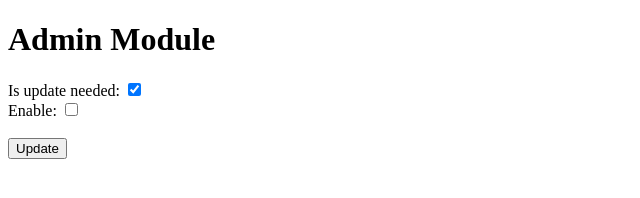
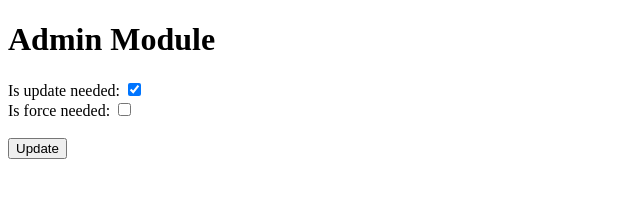
Before and after one commit to jensonjohn001/dripSupport, a plain HTML site: page docs/index.html in a window 1280 px wide. Shown: the full height of the page, 0-640 px from the left. Drawn offline with Linux system fonts and the light colour scheme.

Commit message:
Update index.html

```diff
--- a/docs/index.html
+++ b/docs/index.html
@@ -15,8 +15,8 @@
     </label>
     <br>
     <label>
-      Enable:
-      <input type="checkbox" id="Enable">
+      Is force needed:
+      <input type="checkbox" id="isForceNeeded">
     </label>
     <br><br>
     <button type="submit">Update</button>
@@ -31,7 +31,7 @@
         .then(response => response.json())
         .then(data => {
           document.getElementById('isNeedUpdateAvailableAlret').checked = data.data.isNeedUpdateAvailableAlret;
-          document.getElementById('Enable').checked = data.data.Enable;
+          document.getElementById('isForceNeeded').checked = data.data.Enable;
         })
         .catch(error => {
           console.error('Error loading settings:', error);
@@ -47,7 +47,7 @@
       event.preventDefault();
 
       const isNeedUpdateAvailableAlret = document.getElementById('isNeedUpdateAvailableAlret').checked;
-      const Enable = document.getElementById('Enable').checked;
+      const isForceNeeded = document.getElementById('isForceNeeded').checked;
 
       const data = {
         success: true,
@@ -55,7 +55,7 @@
         message: "Success",
         data: {
           isNeedUpdateAvailableAlret,
-          Enable
+          isForceNeeded
         }
       };
 
```
